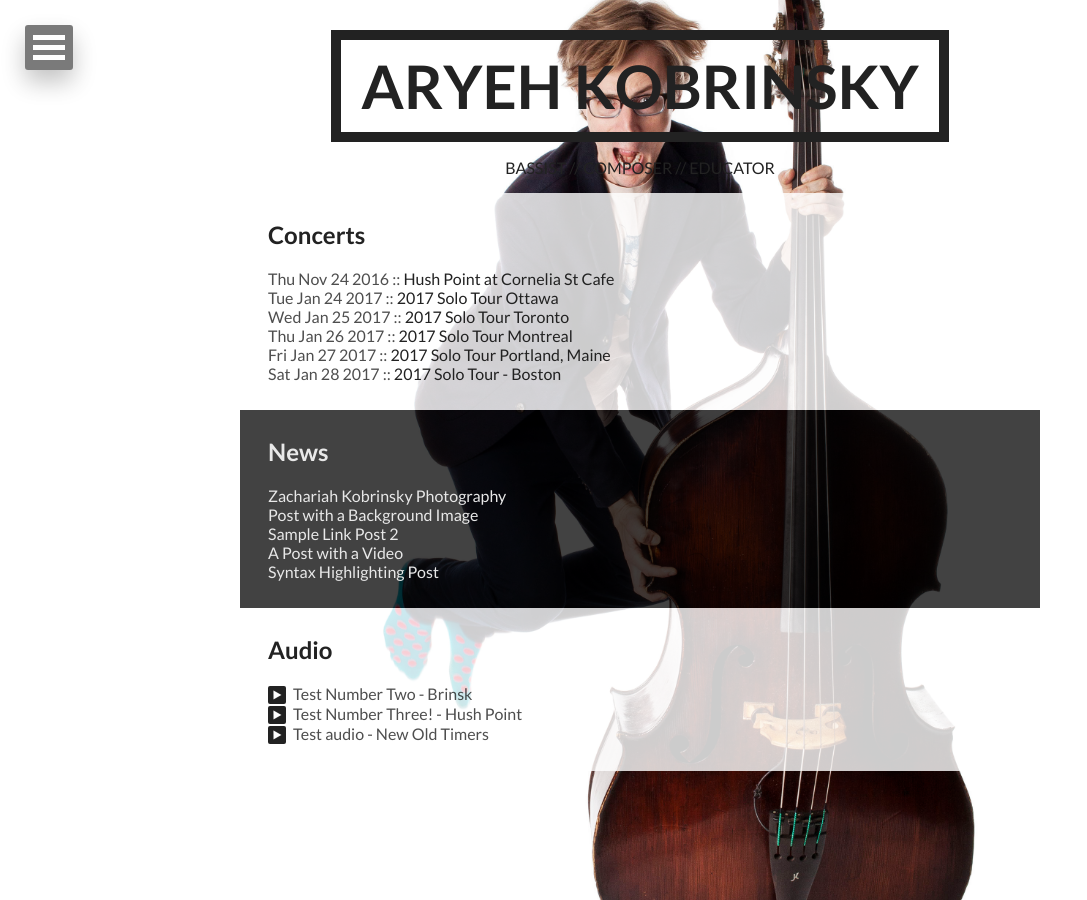
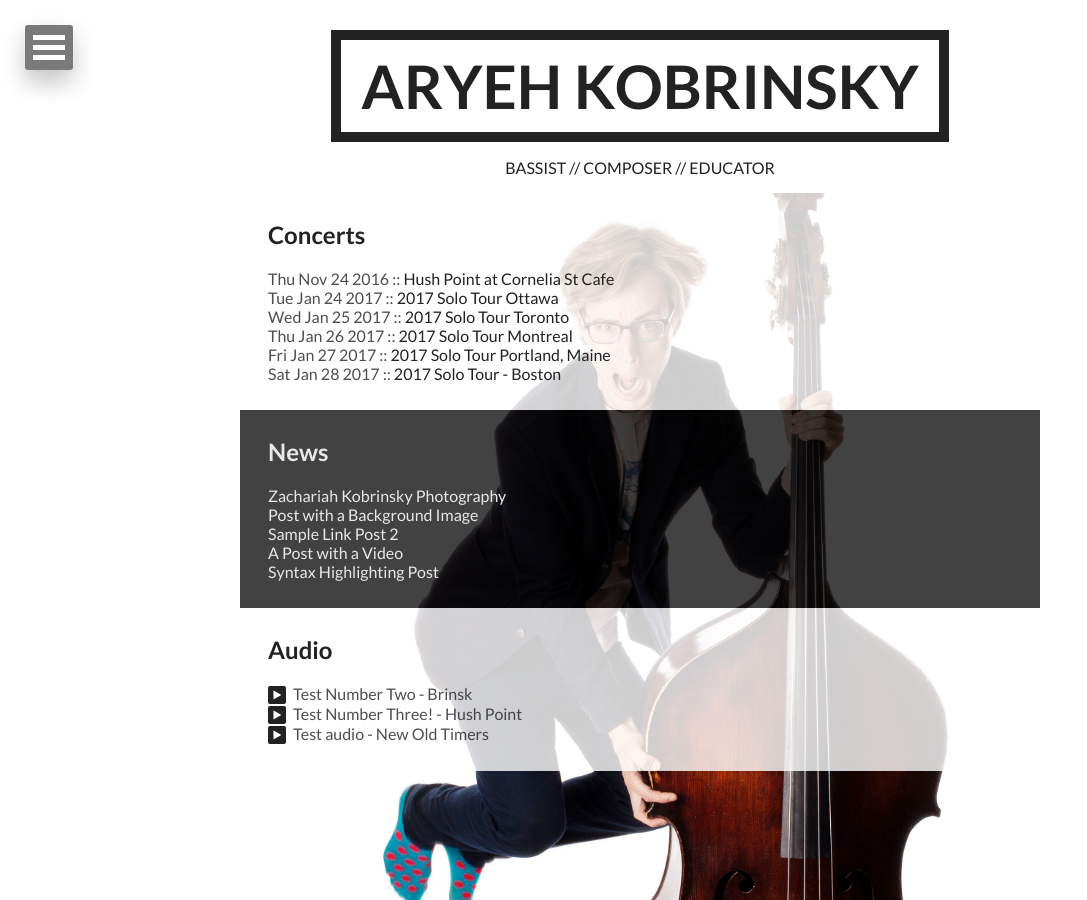
Before and after one commit to akobrinsky/akobrinsky.github.io, a Jekyll site: the page built from index.html, in a window 1280 px wide. Shown: the whole page, without its empty margins (0-1087 px from the left). Built offline with Jekyll 4.4.1, drawn with Linux system fonts in a browser that asks for light colours; nearby versions of some CDN libraries.

Commit message:
header bg and body bg edits

```diff
--- a/_sass/_page.scss
+++ b/_sass/_page.scss
@@ -10,16 +10,16 @@ body {
 }
 
 #front-page {
-		background: rgba(0, 0, 0, 0) url("/images/full-bg-small.jpg") no-repeat fixed 50% 50% / cover ;
+		background: transparent url("/images/full-bg.jpg") no-repeat fixed 50% 150px / cover;
 
 		@media #{$small} {
-			background: rgba(0, 0, 0, 0) url("/images/full-bg-small.jpg") no-repeat fixed 50% 50% / cover ;
+			background: transparent url("/images/full-bg.jpg") no-repeat fixed 50% 150px / cover;
 		}
 		@media #{$medium} {
-			background: rgba(0, 0, 0, 0) url("/images/full-bg.jpg") no-repeat fixed 50% 50% / cover ;
+			background: transparent url("/images/full-bg.jpg") no-repeat fixed 50% 63px / cover;
 		}
 		@media #{$extralarge} {
-			background: rgba(0, 0, 0, 0) url("/images/full-bg.jpg") no-repeat fixed 50% 50% / 1155px auto ;
+			background: transparent url("/images/full-bg.jpg") no-repeat fixed 50% 63px / cover;
 		}
 }
 /*
@@ -67,6 +67,7 @@ body {
 	width: 100%;
 	overflow: hidden;
 	position: relative;
+	background: #fff;
 }
 #page .entry-header {
 		background: $dark;
```
